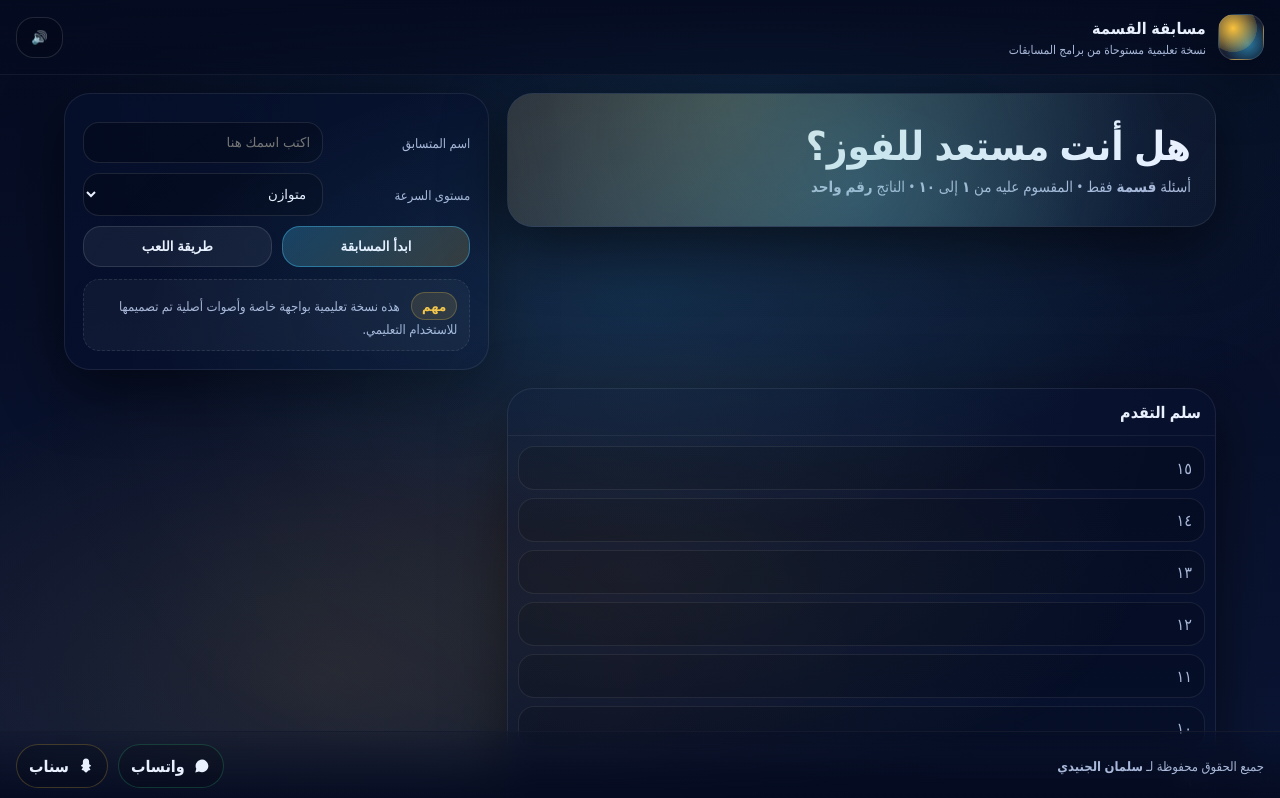
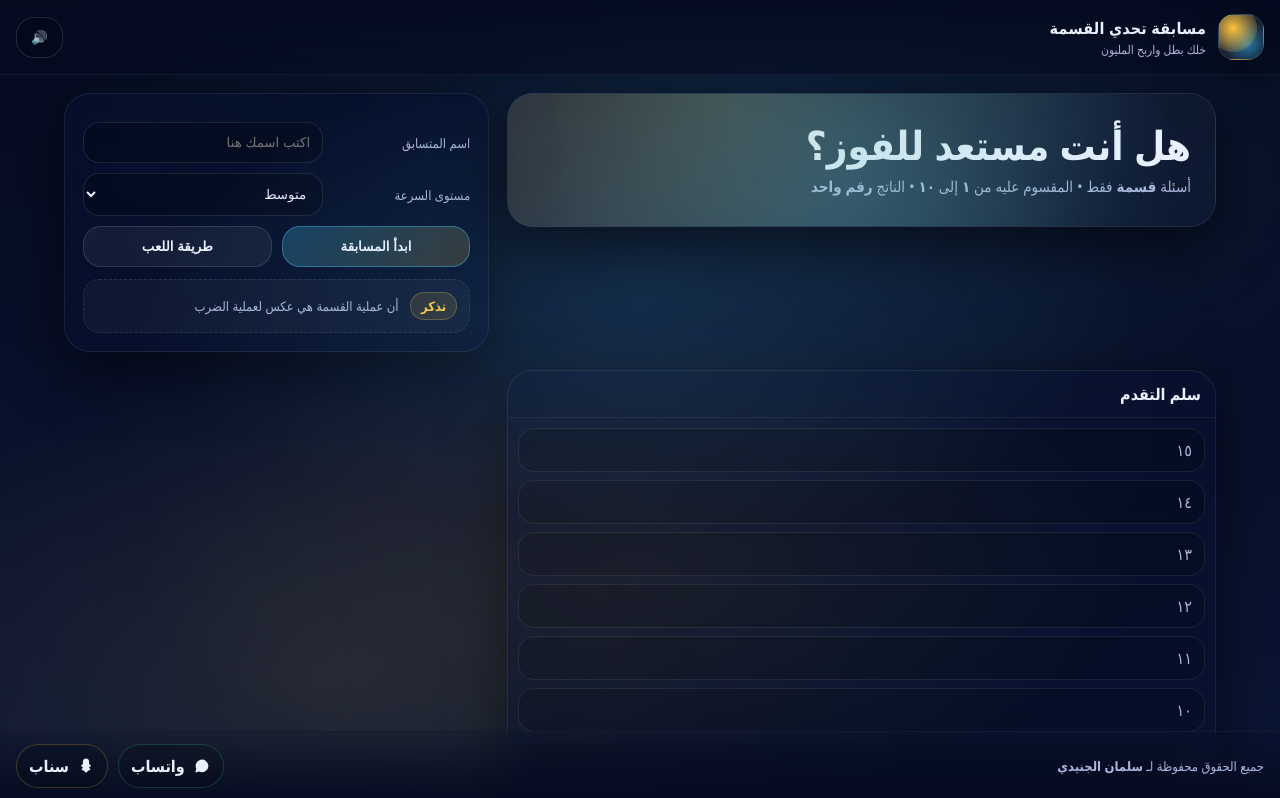
Before and after one commit to SalmanAljnidi/million4, a plain HTML site: page index.html in a window 1280 px wide. Shown: the top 798 px of the page. Drawn offline with Linux system fonts and the light colour scheme.

Commit message:
Update index.html

```diff
--- a/index.html
+++ b/index.html
@@ -5,7 +5,7 @@
   <meta name="viewport" content="width=device-width, initial-scale=1, viewport-fit=cover" />
   <title>مسابقة القسمة | من سيربح المليون (نسخة تعليمية)</title>
   <meta name="theme-color" content="#0b1635" />
-  <meta name="description" content="مسابقة تعليمية مستوحاة من برامج المسابقات، للتدريب على قسمة الأعداد (المقسوم عليه ١–١٠) والناتج رقم واحد." />
+  <meta name="description" content=" " />
   <link rel="manifest" href="manifest.json" />
   <link rel="icon" href="icons/icon-192.png" />
   <link rel="apple-touch-icon" href="icons/icon-192.png" />
@@ -19,8 +19,8 @@
     <div class="brand">
       <div class="logo" aria-hidden="true"></div>
       <div class="titles">
-        <div class="t1">مسابقة القسمة</div>
-        <div class="t2">نسخة تعليمية مستوحاة من برامج المسابقات</div>
+        <div class="t1">مسابقة تحدي القسمة</div>
+        <div class="t2">خلك بطل واربح المليون</div>
       </div>
     </div>
 
@@ -50,9 +50,9 @@
           <div class="row">
             <label class="lbl" for="difficulty">مستوى السرعة</label>
             <select id="difficulty">
-              <option value="calm">هادئ</option>
-              <option value="normal" selected>متوازن</option>
-              <option value="fast">حماسي</option>
+              <option value="calm">مبتدئ</option>
+              <option value="normal" selected>متوسط</option>
+              <option value="fast">محترف</option>
             </select>
           </div>
 
@@ -62,9 +62,8 @@
           </div>
 
           <div class="note">
-            <span class="pill">مهم</span>
-            هذه نسخة تعليمية بواجهة خاصة وأصوات أصلية تم تصميمها للاستخدام التعليمي.
-          </div>
+            <span class="pill">تذكر</span>
+  أن عملية القسمة هي عكس لعملية الضرب          </div>
         </div>
 
         <div class="ladder-mini" aria-label="سلم الجوائز">
```
